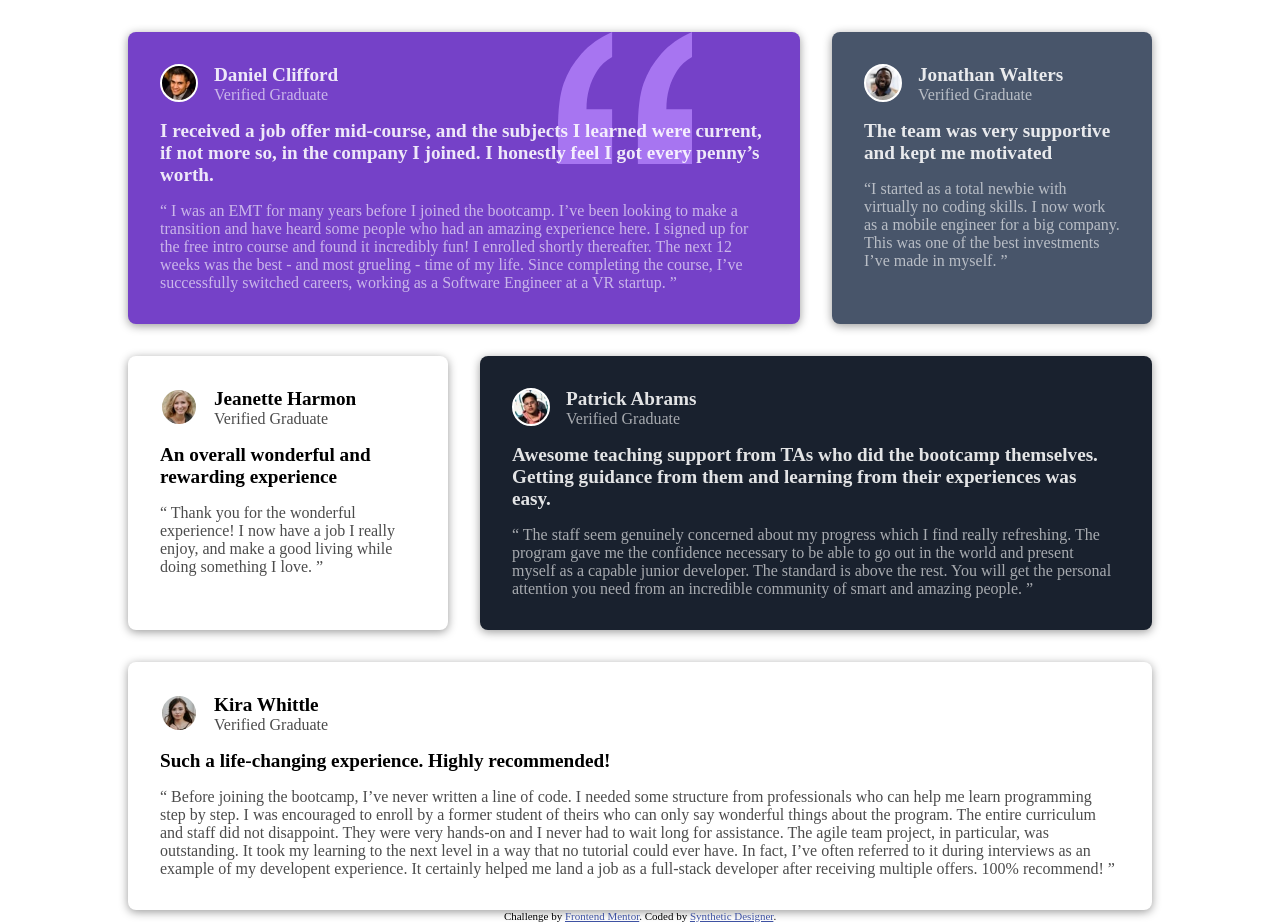
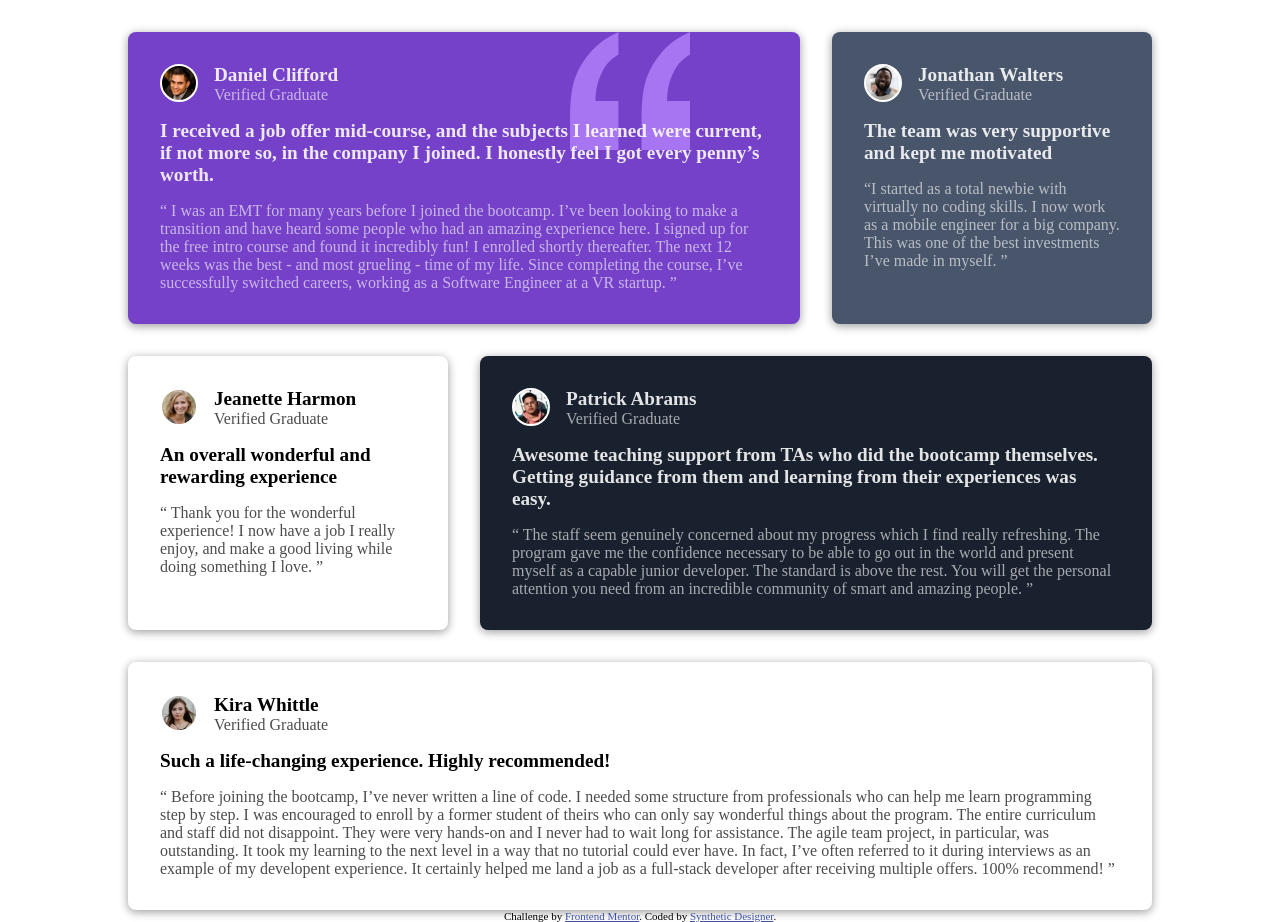
Before and after one commit to SyntheticNerd/testimonials-grid-section-main, a plain HTML site: page index.html in a window 1280 px wide. Drawn offline with Linux system fonts and the light colour scheme.

Commit message:
style: adjusted the quoteation size line 40

```diff
--- a/styles/style.css
+++ b/styles/style.css
@@ -37,7 +37,7 @@ body {
   background-image: url("../images/bg-pattern-quotation.svg");
   background-repeat: no-repeat;
   background-position-x: 80%;
-  background-size: 20%;
+  background-size: 120px;
   background-color: var(--section1BG);
   color: var(--textColorLight);
   box-shadow: 0px 2px 10px rgba(0, 0, 0, 0.4);
```
